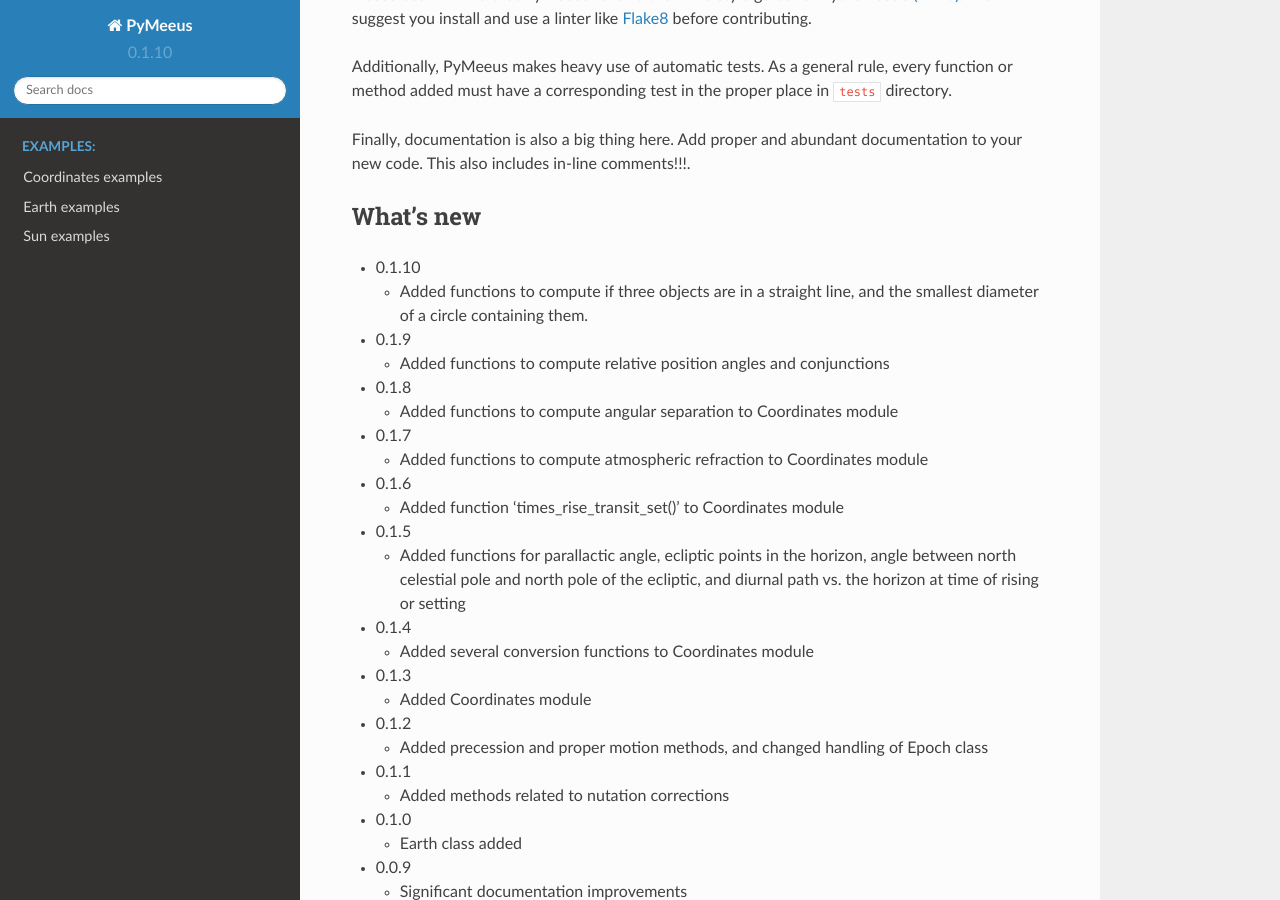
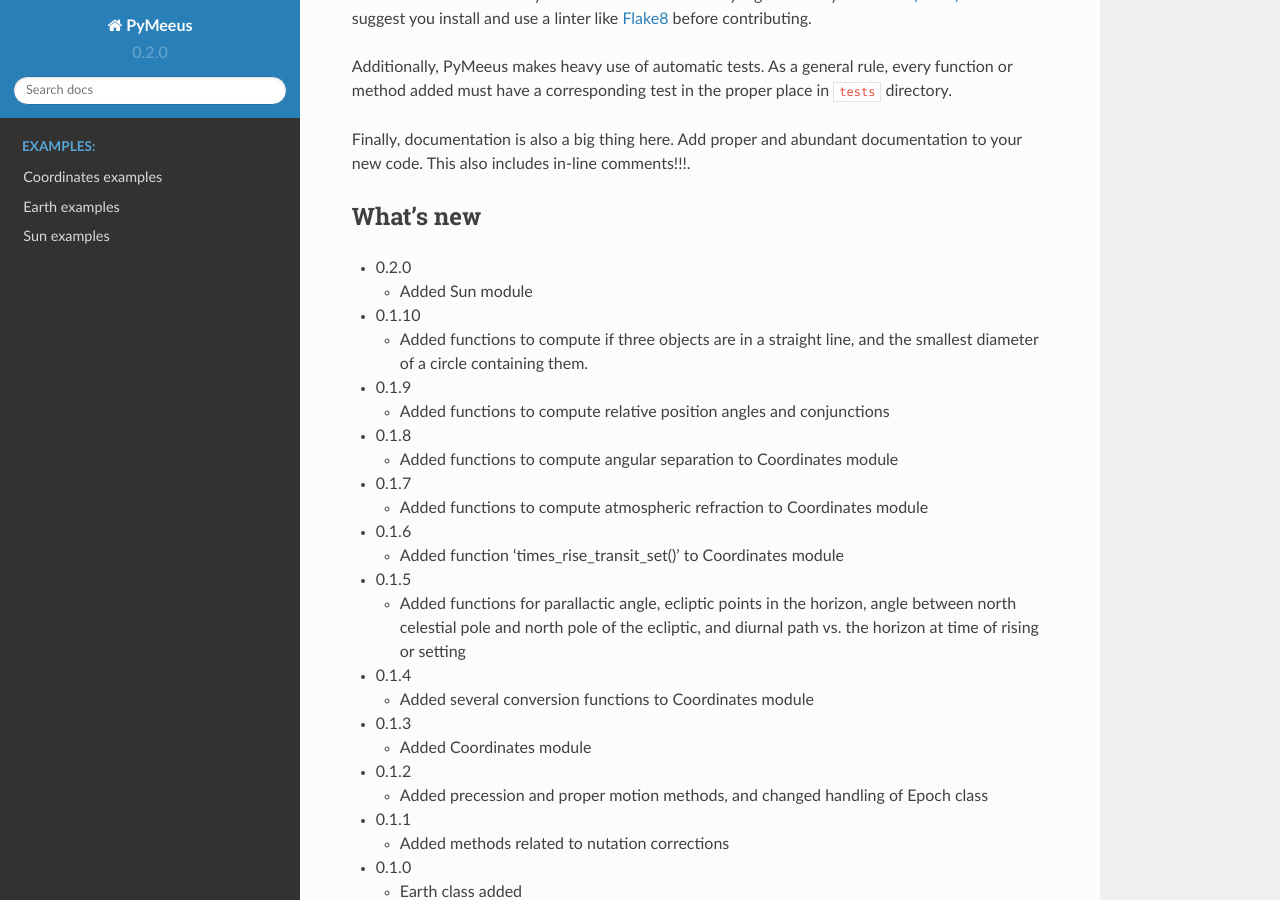
Before and after one commit to architest/pymeeus, a Sphinx documentation site: the page built from docs/source/index.rst, in a window 1280 px wide and 900 px high, scrolled down 1438 px. Built offline with Sphinx 7.4.7 and the Read the Docs theme 2.0.0, drawn with Linux system fonts in a browser that asks for light colours; formulas are drawn with MathJax 3; pages that are not in the unit, such as notebooks, are missing from menus.

Commit message:
Preparation for release 0.2.0

```diff
--- a/README.rst
+++ b/README.rst
@@ -77,6 +77,10 @@ documentation to your new code. This also includes in-line comments!!!.
 
 What's new
 ----------
+
+-  0.2.0
+
+   -  Added Sun module
 
 -  0.1.10
 
--- a/docs/source/conf.py
+++ b/docs/source/conf.py
@@ -59,9 +59,9 @@ author = u'Dagoberto Salazar'
 # built documents.
 #
 # The short X.Y version.
-version = u'0.1.10'
+version = u'0.2.0'
 # The full version, including alpha/beta/rc tags.
-release = u'0.1.10'
+release = u'0.2.0'
 
 # The language for content autogenerated by Sphinx. Refer to documentation
 # for a list of supported languages.
--- a/setup.py
+++ b/setup.py
@@ -15,7 +15,7 @@ with open(path.join(here, 'README.rst')) as f:
 
 config = {
     'name': 'PyMeeus',
-    'version': '0.1.10',
+    'version': '0.2.0',
     'description': 'Python implementation of Jean Meeus astronomical routines',
     'long_description': long_description,
     'keywords': 'Meeus astronomy module library',
```
Also changed, not shown: README.md (+2 -0 lines).
